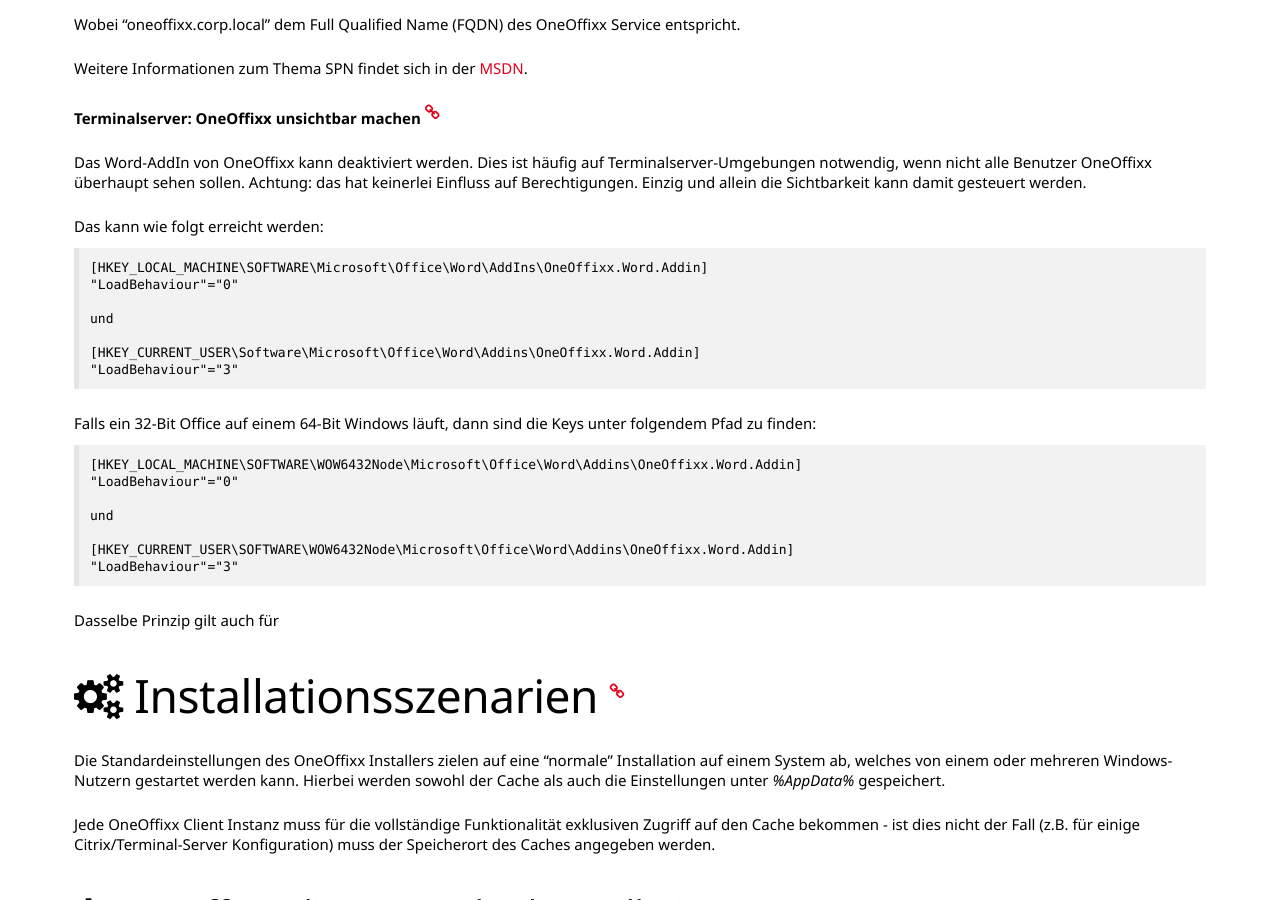
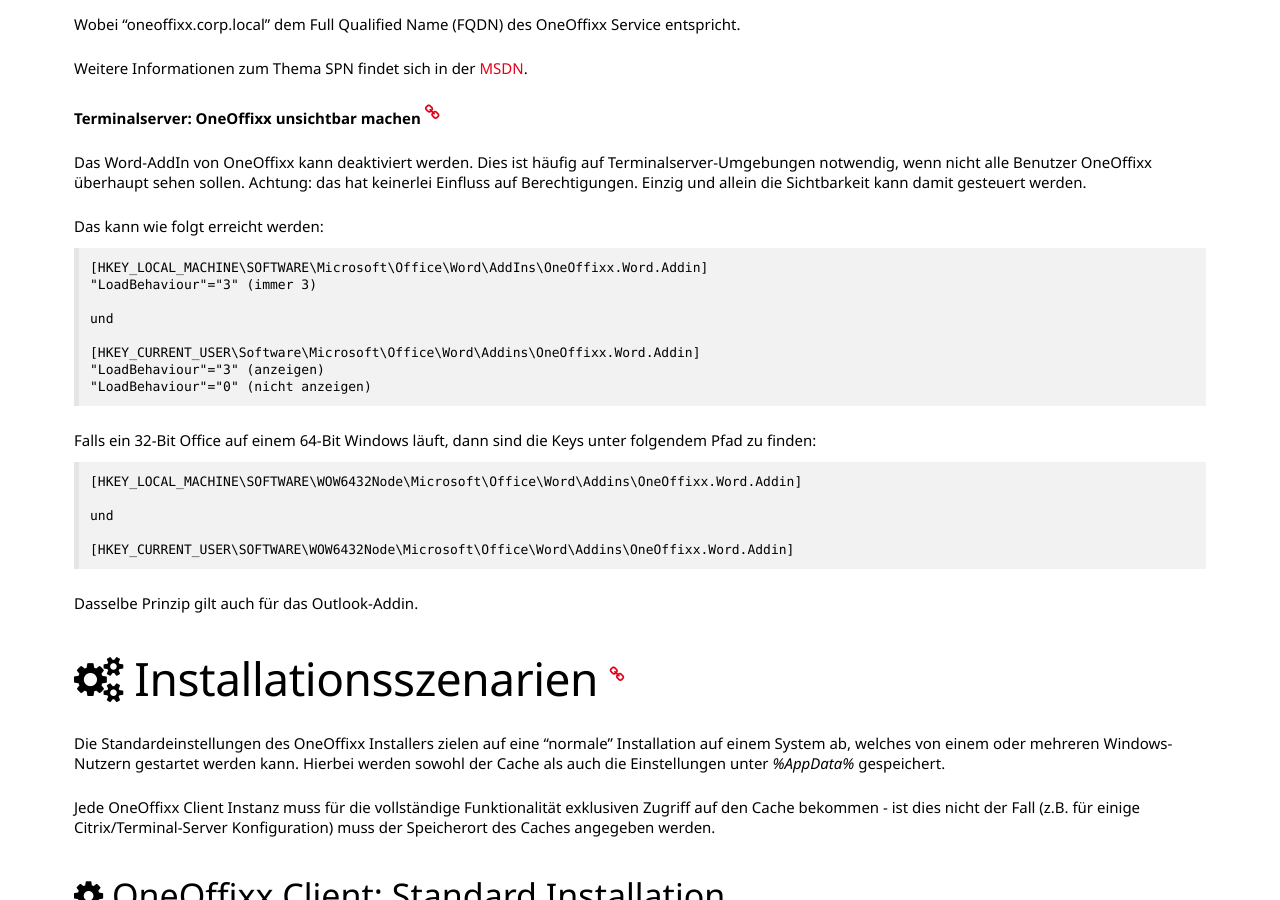
Before and after one commit to primesoft-group/oneoffixx-docs, a Jekyll site: the page built from _pages/install/de/client.md, in a window 1280 px wide and 900 px high, scrolled down 3749 px. Built offline with Jekyll 4.4.1, drawn with Linux system fonts in a browser that asks for light colours; nearby versions of some CDN libraries; some web fonts are replaced.

Commit message:
Updated text for "OneOffixx unsichtbar"

```diff
--- a/_pages/install/de/client.md
+++ b/_pages/install/de/client.md
@@ -147,25 +147,24 @@
 Das kann wie folgt erreicht werden:
 
     [HKEY_LOCAL_MACHINE\SOFTWARE\Microsoft\Office\Word\AddIns\OneOffixx.Word.Addin]
-    "LoadBehaviour"="0"
+    "LoadBehaviour"="3" (immer 3)
 
     und
 
     [HKEY_CURRENT_USER\Software\Microsoft\Office\Word\Addins\OneOffixx.Word.Addin]
-    "LoadBehaviour"="3"
+    "LoadBehaviour"="3" (anzeigen)
+    "LoadBehaviour"="0" (nicht anzeigen)
 
 
 Falls ein 32-Bit Office auf einem 64-Bit Windows läuft, dann sind die Keys unter folgendem Pfad zu finden:
 
     [HKEY_LOCAL_MACHINE\SOFTWARE\WOW6432Node\Microsoft\Office\Word\Addins\OneOffixx.Word.Addin]
-    "LoadBehaviour"="0"
 
     und
 
     [HKEY_CURRENT_USER\SOFTWARE\WOW6432Node\Microsoft\Office\Word\Addins\OneOffixx.Word.Addin]
-    "LoadBehaviour"="3"
 
-Dasselbe Prinzip gilt auch für
+Dasselbe Prinzip gilt auch für das Outlook-Addin.
 
 ## <i class="fa fa-cogs" aria-hidden="true"></i> Installationsszenarien {% include anchor.html name="install" %}
 
```
